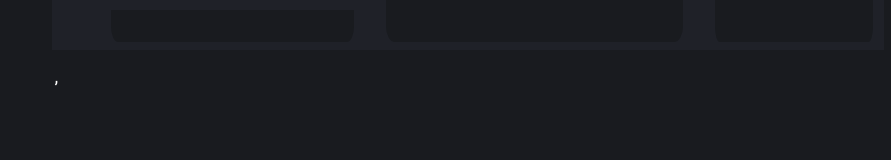
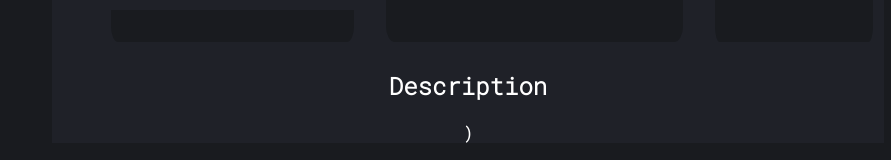
Before and after one commit to uchutanjyo/crypto-app, a React app: page / in a window 1280 px wide. Shown: the part 715-875 px from the top of the page, without its empty margins (172-1063 px from the left). Before the commit the page ends 802 px from the top, so only its background shows below. Built offline with nearby package versions, Linux system fonts and the light colour scheme.

Commit message:
Fetching single coin from API finally works (implemented PARTIAL conditional rendering).

```diff
--- a/src/pages/Coin/Coin.js
+++ b/src/pages/Coin/Coin.js
@@ -24,7 +24,7 @@ import {
   FillerHead,
   FillerText,
   DataPoint,
-  BlueIcon
+  BlueIcon,
 } from "./Coin.styles";
 
 const Coin = () => {
@@ -36,35 +36,44 @@ const Coin = () => {
   }, []);
 
   useEffect(() => {
-    console.log(coinData.data.market_data);
+    console.log(coinData), "cd";
   }, [coinData]);
 
   // refactor this later for readability (destructure etc.)
   return (
     <Wrapper>
-      {coinData.data.image && (
+      {coinData.data === undefined ? (
+        <div>Loading...</div>
+      ) : (
         <>
           <h2>Your Summary</h2>
           <YourSummaryWrapper>
             <LeftSummary>
               <CoinImageWrapper>
+                {coinData.data.image && (
                   <CoinImageContainer
                     src={coinData.data.image.small}
                     alt={coinData.data.name}
                   />
+                )}
               </CoinImageWrapper>
               <CoinName>{coinData.data.name}</CoinName>
               <CoinUrl>
+                {coinData.data.links && (
                   <Link to={`${coinData.data.links.homepage}`} target="_blank">
                     {coinData.data.links.homepage}
                   </Link>
+                )}
               </CoinUrl>
             </LeftSummary>
 
             <MiddleSummary>
+              {coinData.data.market_data && (
+                <>
                   <MiddleTop>
                     ${coinData.data.market_data.current_price.usd}
                   </MiddleTop>
+
                   <MiddleSub>
                     <IncOrDecArrow
                       value={parseFloat(
@@ -86,55 +95,70 @@ const Coin = () => {
                       <FillerText>C</FillerText>
                     </FillerColumn>
                   </div>
+                </>
+              )}
             </MiddleSummary>
 
             <RightSummary>
+              {coinData.data.market_data && (
+                <>
                   <DataPoint>
                     <BlueIcon>+</BlueIcon>
-                <strong style={{marginRight: '.5em'}}>Market cap:</strong>
+                    <strong style={{ marginRight: ".5em" }}>Market cap:</strong>
                     ${formatToUnits(coinData.data.market_data.market_cap.usd)}
                   </DataPoint>
 
                   <DataPoint>
                     <BlueIcon>+</BlueIcon>
-                <strong style={{marginRight: '.5em'}}>Fully diluted valuation:</strong>
+                    <strong style={{ marginRight: ".5em" }}>
+                      Fully diluted valuation:
+                    </strong>
                     ${formatToUnits(coinData.data.market_data.market_cap.usd)}
                   </DataPoint>
 
                   <DataPoint>
                     <BlueIcon>+</BlueIcon>
-                <strong style={{marginRight: '.5em'}}>Volume 24h:</strong>
+                    <strong style={{ marginRight: ".5em" }}>Volume 24h:</strong>
                     ${formatToUnits(coinData.data.market_data.market_cap.usd)}
                   </DataPoint>
 
-                <DataPoint style={{marginBottom: 50}}>
+                  <DataPoint style={{ marginBottom: 50 }}>
                     <BlueIcon>+</BlueIcon>
-                <strong style={{marginRight: '.5em'}}>Volume / Market:</strong>
+                    <strong style={{ marginRight: ".5em" }}>
+                      Volume / Market:
+                    </strong>
                     ${formatToUnits(coinData.data.market_data.market_cap.usd)}
                   </DataPoint>
 
                   <DataPoint>
                     <BlueIcon>+</BlueIcon>
-                <strong style={{marginRight: '.5em'}}>Total Volume:</strong>
+                    <strong style={{ marginRight: ".5em" }}>
+                      Total Volume:
+                    </strong>
                     ${formatToUnits(coinData.data.market_data.market_cap.usd)}
                   </DataPoint>
 
                   <DataPoint>
                     <BlueIcon>+</BlueIcon>
-                <strong style={{marginRight: '.5em'}}>Circulating Supply:</strong>
+                    <strong style={{ marginRight: ".5em" }}>
+                      Circulating Supply:
+                    </strong>
                     ${formatToUnits(coinData.data.market_data.market_cap.usd)}
                   </DataPoint>
 
                   <DataPoint>
                     <BlueIcon>+</BlueIcon>
-                <strong style={{marginRight: '.5em'}}>Max Supply:</strong>
+                    <strong style={{ marginRight: ".5em" }}>Max Supply:</strong>
                     ${formatToUnits(coinData.data.market_data.market_cap.usd)}
                   </DataPoint>
-
+                </>
+              )}
             </RightSummary>
           </YourSummaryWrapper>
+          <h2>Description</h2>
         </>
       )}
+      )
     </Wrapper>
   );
 };
--- a/src/redux/Coin/action.js
+++ b/src/redux/Coin/action.js
@@ -26,7 +26,7 @@ export const getCoinData = (coinId) => async (dispatch, getState) => {
     dispatch({ type: FETCH_COIN_PENDING });
     const data = mockCoinData
     // server down - uncomment soon
-    // const data = await axios(
+    // const {data} = await axios(
     //   `https://api.coingecko.com/api/v3/coins/${coinId.coinId}?localization=false`)
     dispatch({
       type: FETCH_COIN_SUCCESS,
--- a/src/redux/Coin/reducers.js
+++ b/src/redux/Coin/reducers.js
@@ -5,7 +5,7 @@ export const SET_COIN_ID = "SET_COIN_ID"
 
 const initialState = {
     data: [],
-    coinId: '',
+    coinId: 'shiba-inu',
     isLoading: false,
     error: null,
     hasError: false,
```
Lines whose indentation alone changed are shown as unchanged.
